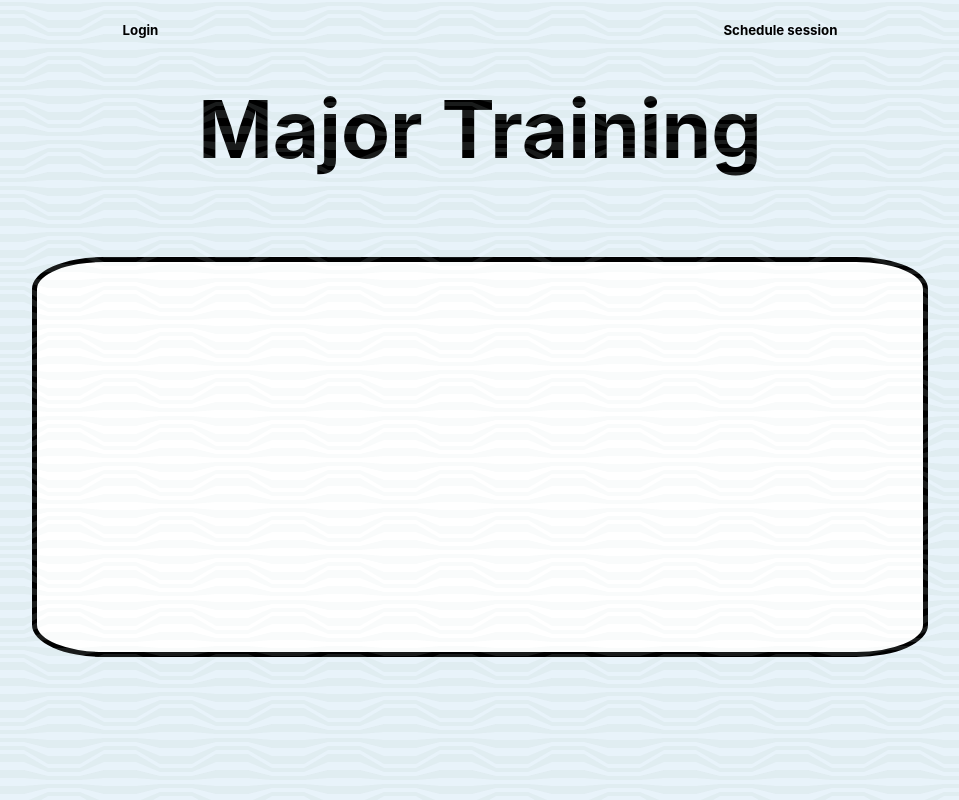
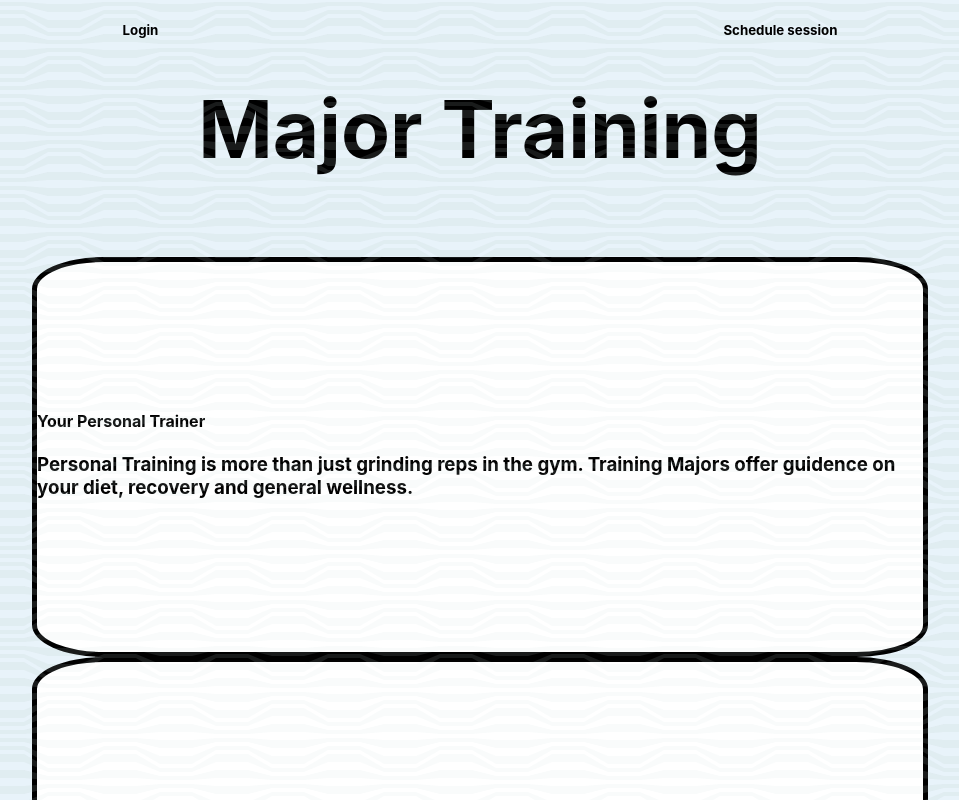
Before and after one commit to AasaChristian/trainingMajors, a React (Create React App) app: page / in a window 1280 px wide. Shown: the top 800 px of the page, without its empty margins (160-1119 px from the left). Built offline with nearby package versions, Linux system fonts and the light colour scheme.

Commit message:
imported articles component and mapped dummy data

```diff
--- a/src/Components/LandingPage.js
+++ b/src/Components/LandingPage.js
@@ -1,6 +1,10 @@
 import {LandingBodyBackground, LandingBody, LandingBodyScroll, LandingPositionFixed,LandingHeaderCont, MajorText} from './StyledComponents'
 import Header from './Header'
+import Articles from './Articles'
+import {data} from '../DummyData'
 function LandingPage() {
+
+  console.log(data, "data")
   return (
     <div className="LandingPage">
 
@@ -19,12 +23,16 @@ function LandingPage() {
 
     <LandingBody>
       <MajorText style={{ display: 'flex', flexDirection: 'row', justifyContent: 'center'}}>Major Training</MajorText>
+{data.articles.map((articles, i) => {
+  console.log(articles, "articles")
+  return(
+    <Articles
+    index={i}
+    title={articles.title}
+    body ={articles.body}/>
+  )
+})}
 
-      <section style={{height: "10%", width: "100%" ,display: 'flex', justifyContent: 'center' }}>
-        <div style={{height: "100%", width: "70%" ,border: "solid black 5px", backgroundColor: 'white', borderRadius: '8%', paddingTop:'10%'}}>
-
-        </div>
-      </section>
   </LandingBody>
 
 
```
